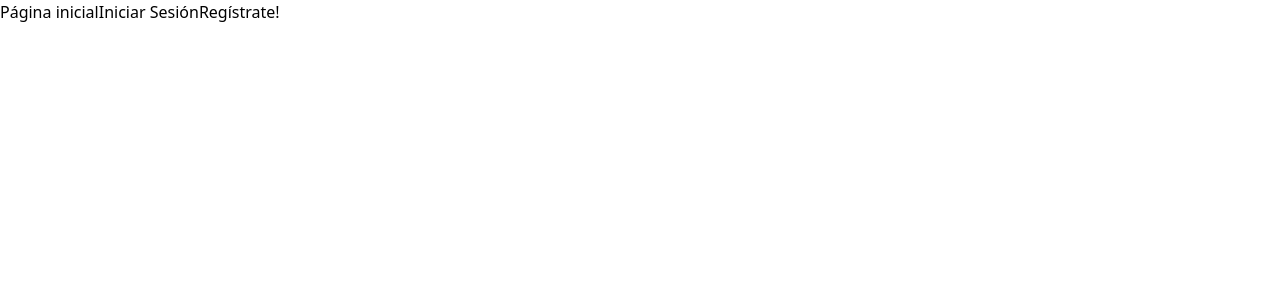
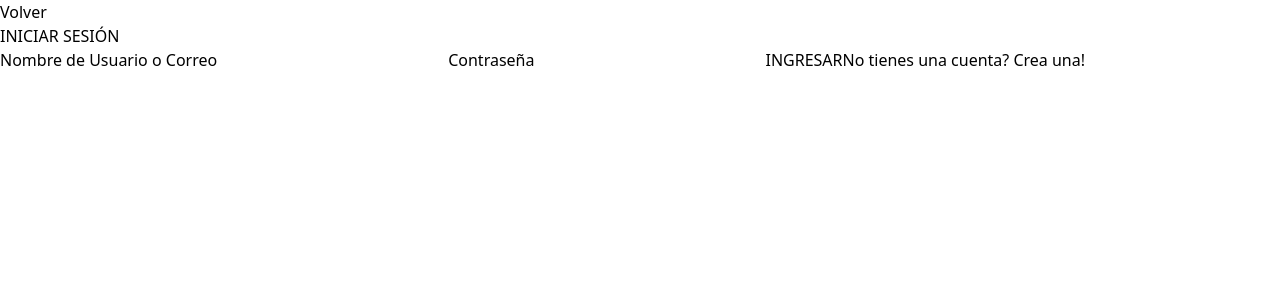
Before and after one commit to task-managment-mintic/frontend, a React (Vite) app: page / in a window 1280 px wide. Both pictures are taken after a click on the button "Iniciar Sesión". Shown: the top 300 px of the page. Built offline with nearby package versions, Linux system fonts and the light colour scheme.

Commit message:
feat: install prop-types dependency feat: add forms components to Init page fix: add props to forms components to change between them fix: add Proptype configuration in components

```diff
--- a/package.json
+++ b/package.json
@@ -12,6 +12,7 @@
   "dependencies": {
     "axios": "^1.7.7",
     "frontend": "file:",
+    "prop-types": "^15.8.1",
     "react": "^18.3.1",
     "react-dom": "^18.3.1",
     "react-hook-form": "^7.53.0",
--- a/src/components/User/LoginForm.jsx
+++ b/src/components/User/LoginForm.jsx
@@ -1,15 +1,23 @@
-const LoginForm = () => {
+import PropTypes from 'prop-types'
+
+const LoginForm = ({ openRegister }) => {
     return (
         <div>
             <h1>INICIAR SESIÓN</h1>
-            <label htmlFor=''>Nombre de Usuario o Correo</label>
-            <input type='text' name='' id='' />
-            <label htmlFor=''>Contraseña</label>
-            <input type='password' />
-            <button>INGRESAR</button>
-            <button>No tienes una cuenta? Crea una!</button>
+            <form>
+                <label htmlFor=''>Nombre de Usuario o Correo</label>
+                <input type='text' />
+                <label htmlFor=''>Contraseña</label>
+                <input type='password' />
+                <button>INGRESAR</button>
+                <button onClick={openRegister}>No tienes una cuenta? Crea una!</button>
+            </form>
         </div>
     )
 }
 
+LoginForm.propTypes = {
+    openRegister: PropTypes.func.isRequired
+}
+
 export default LoginForm
--- a/src/components/User/RegisterForm.jsx
+++ b/src/components/User/RegisterForm.jsx
@@ -1,7 +1,10 @@
-const RegisterForm = () => {
+import PropTypes from 'prop-types'
+
+const RegisterForm = ({ openLogin }) => {
     return (
         <div>
             <h1>CREACIÓN DE CUENTA</h1>
+            <form>
                 <label htmlFor=''>Nombres</label>
                 <input type='text' />
                 <label htmlFor=''>Apellidos</label>
@@ -15,9 +18,14 @@ const RegisterForm = () => {
                 <label htmlFor=''>Confirmar Contraseña</label>
                 <input type='password' />
                 <button>Crear cuenta</button>
-            <button>Ya tengo una cuenta!</button>
+                <button onClick={openLogin}>Ya tengo una cuenta!</button>
+            </form>
         </div>
     )
 }
 
+RegisterForm.propTypes = {
+    openLogin: PropTypes.func.isRequired
+}
+
 export default RegisterForm
--- a/src/pages/Init.jsx
+++ b/src/pages/Init.jsx
@@ -1,9 +1,37 @@
+import { useState } from "react"
+import LoginForm from "../components/User/LoginForm"
+import RegisterForm from "../components/User/RegisterForm"
+
 const Init = () => {
+    const [isLogin, setIsLogin] = useState(false)
+    const [isRegister, setIsRegister] = useState(false)
+
+    const handleShowLogin = () => {
+        setIsLogin(true)
+        setIsRegister(false)
+    }
+    const handleShowRegister = () => {
+        setIsRegister(true)
+        setIsLogin(false)
+    }
+    const handleGoBack = () => {
+        setIsLogin(false)
+        setIsRegister(false)
+    }
     return (
         <div>
-            Página inicial
-            <button>Iniciar Sesión</button>
-            <button>Regístrate!</button>
+            {!isLogin && !isRegister && (
+                <div>
+                    Página inicial
+                    <button onClick={handleShowLogin}>Iniciar Sesión</button>
+                    <button onClick={handleShowRegister}>Regístrate!</button>
+                </div>
+            )}
+            {(isLogin || isRegister) && (
+                <button onClick={handleGoBack}>Volver</button>
+            )}
+            {isLogin && <LoginForm openRegister={handleShowRegister}/>}
+            {isRegister && <RegisterForm openLogin={handleShowLogin}/>}
         </div>
     )
 }
```
Also changed, not shown: 1 other file (tests, documents, lock files or other folders). Lines whose indentation alone changed are shown as unchanged.
